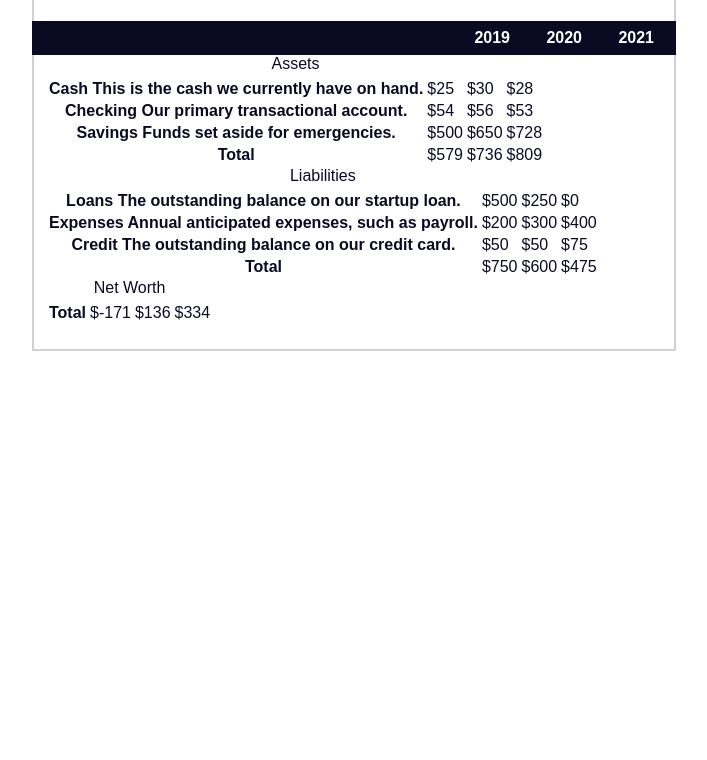
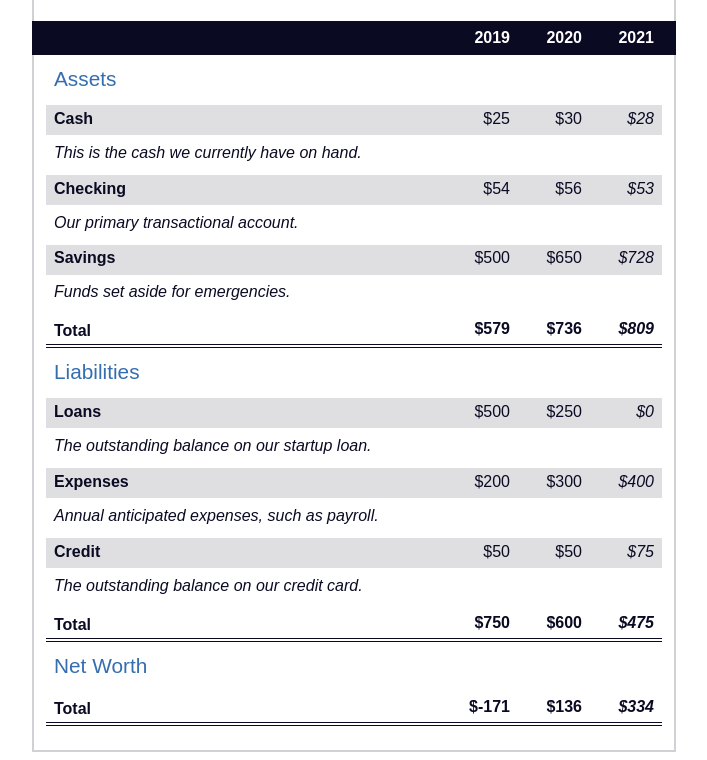
Before and after one commit to danielKulka/balance-sheet, a plain HTML site: page index.html in a window 1280 px wide. Shown: the part 106-866 px from the top of the page, without its empty margins (286-993 px from the left). Before the commit the page ends 800 px from the top, so only its background shows below. Drawn offline with Linux system fonts and the light colour scheme.

Commit message:
finished

```diff
--- a/styles.css
+++ b/styles.css
@@ -1,53 +1,53 @@
-html{
+html {
   box-sizing: border-box;
 }
 
-body{
+body {
   font-family: sans-serif;
   color: #0a0a23;
 }
 
-span[class~="sr-only"]{
-  border: 0;
-  clip: rect(1px,1px,1px,1px);
-  clip-path: inset(50%);
-  -webkit-clip-path: inset(50%);
-  width: 1px;
-  height: 1px;
-  overflow: hidden;
-  white-space: nowrap;
-  position: absolute;
-  padding: 0;
-  margin: -1px;
+span[class~="sr-only"] {
+  border: 0 !important;
+  clip: rect(1px, 1px, 1px, 1px) !important;
+  clip-path: inset(50%) !important;
+  -webkit-clip-path: inset(50%) !important;
+  width: 1px !important;
+  height: 1px !important;
+  overflow: hidden !important;
+  white-space: nowrap !important;
+  position: absolute !important;
+  padding: 0 !important;
+  margin: -1px !important;
 }
 
-h1{
+h1 {
   max-width: 37.25rem;
   margin: 0 auto;
   padding: 1.5rem 1.25rem;
 }
 
-h1 .flex{
+h1 .flex {
   display: flex;
   flex-direction: column-reverse;
   gap: 1rem;
 }
 
-h1 .flex span:first-of-type{
+h1 .flex span:first-of-type {
   font-size: 0.7em;
 }
 
-h1 .flex span:last-of-type{
+h1 .flex span:last-of-type {
   font-size: 1.2em;
 }
 
-section{
+section {
   max-width: 40rem;
   margin: 0 auto;
   border: 2px solid #d0d0d5;
 }
 
-#years{
+#years {
   display: flex;
   justify-content: flex-end;
   position: sticky;
@@ -56,15 +56,101 @@ section{
   background-color: #0a0a23;
   z-index: 999;
   margin: 0 -2px;
-  padding: 0.5rem calc(1.25rem + 2px)0.5rem 0;
+  padding: 0.5rem calc(1.25rem + 2px) 0.5rem 0;
 }
 
-#years span[class]{
+#years span[class] {
   font-weight: bold;
   width: 4.5rem;
   text-align: right;
 }
 
-.table-wrap{
+.table-wrap {
   padding: 0 0.75rem 1.5rem 0.75rem;
 }
+
+table {
+  border-collapse: collapse;
+  border: 0;
+  width: 100%;
+  position: relative;
+  margin-top: 3rem;
+}
+
+table caption {
+  color: #356eaf;
+  font-size: 1.3em;
+  font-weight: normal;
+  position: absolute;
+  top: -2.25rem;
+  left: 0.5rem;
+}
+
+tbody td {
+  width: 100vw;
+  max-width: 4rem;
+  min-width: 4rem;
+}
+
+tbody th {
+  width: calc(100% - 12rem);
+}
+
+tr[class="total"] {
+  border-bottom: 4px double #0a0a23;
+  font-weight: bold;
+}
+
+tr[class="total"] th {
+  text-align: left;
+  padding: 0.5rem 0 0.25rem 0.5rem;
+}
+
+tr.total td {
+  text-align: right;
+  padding: 0 0.25rem;
+}
+
+tr.total td:nth-of-type(3) {
+  padding-right: 0.5rem;
+}
+
+tr.total:hover {
+  background-color: #99c9ff;
+}
+
+td.current {
+  font-style: italic;
+}
+
+tr.data {
+  background-image: linear-gradient(
+    to bottom,
+    #dfdfe2 1.845rem,
+    white 1.845rem
+  );
+}
+
+tr.data th {
+  text-align: left;
+  padding-top: 0.3rem;
+  padding-left: 0.5rem;
+}
+
+tr.data th .description {
+  display: block;
+  font-style: italic;
+  font-weight: normal;
+  padding: 1rem 0 0.75rem;
+  margin-right: -13.5rem;
+}
+
+tr.data td {
+  vertical-align: top;
+  text-align: right;
+  padding: 0.3rem 0.25rem 0;
+}
+
+tr.data td:last-of-type {
+  padding-right: 0.5rem;
+}
```
Also changed, not shown: index.html (+25 -8 lines).
